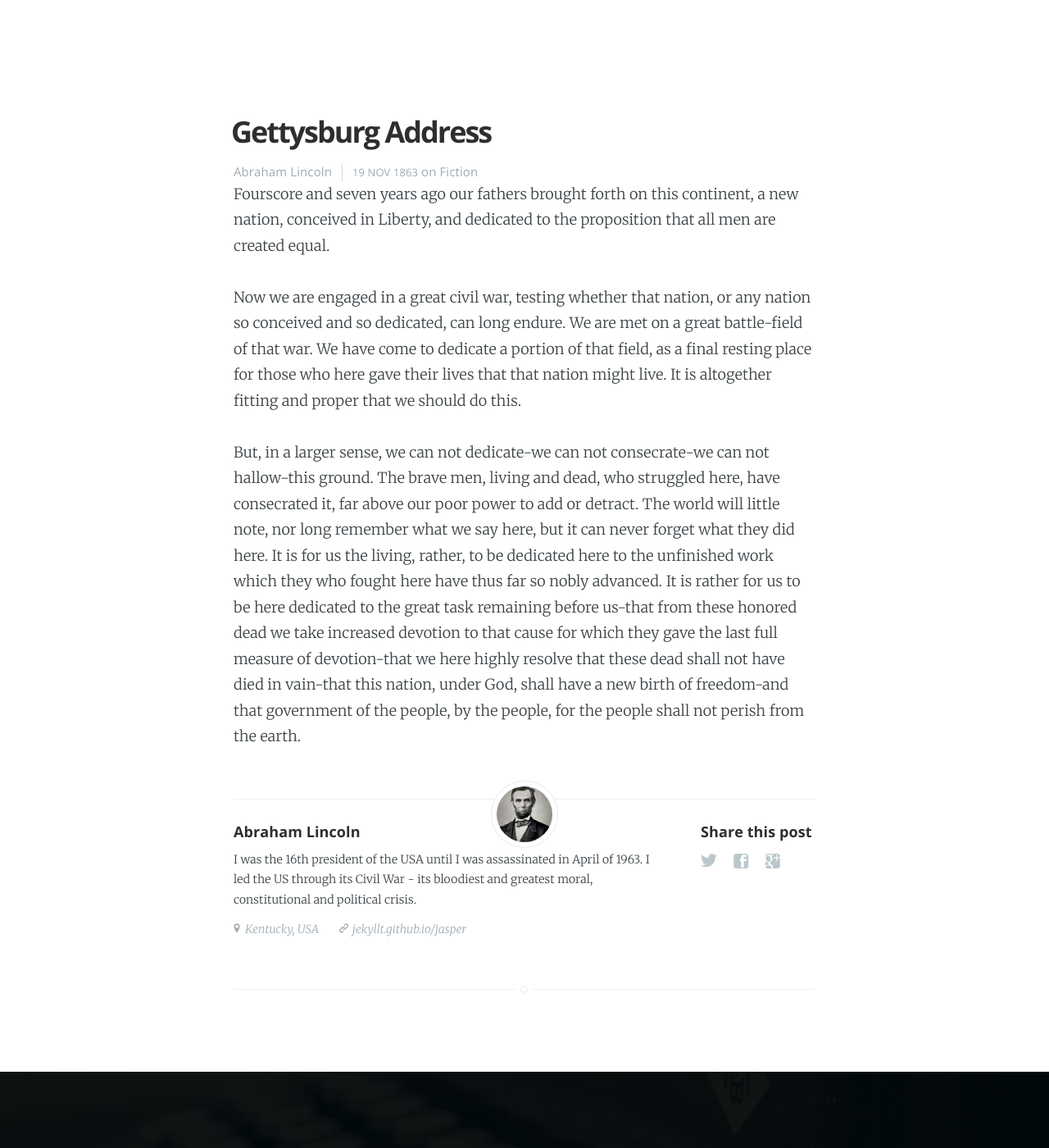
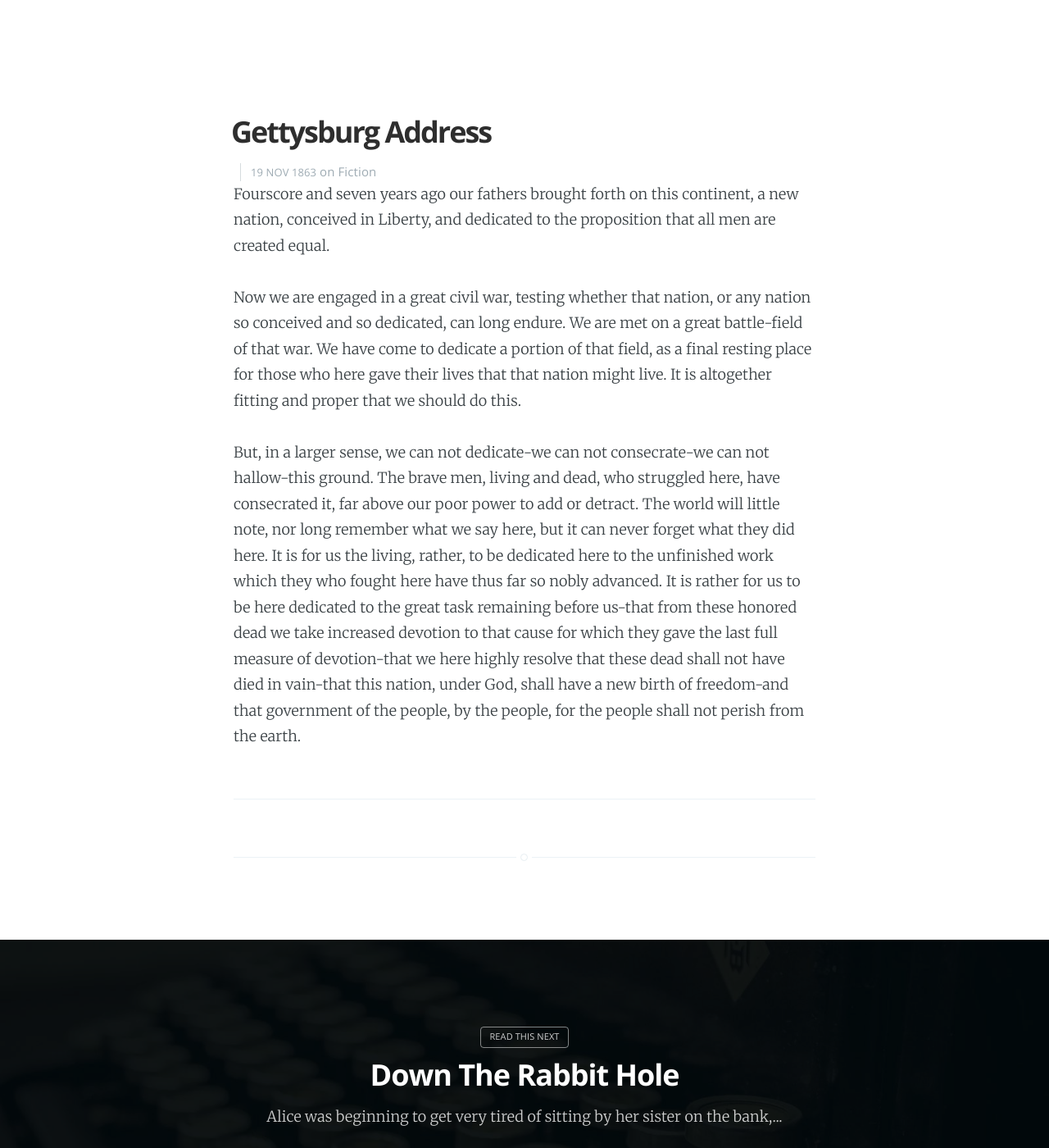
Before and after one commit to hilmania/hilmania.github.io, a Jekyll site: the page built from _posts/1863-11-19-gettysburg-address.md, in a window 1280 px wide and 1400 px high. Shown: the whole window at 82% size. Built offline with Jekyll 4.4.1, drawn with Linux system fonts in a browser that asks for light colours; nearby versions of some CDN libraries.

Commit message:
[update] config change baseUrl and authors

```diff
--- a/_config.yml
+++ b/_config.yml
@@ -14,7 +14,7 @@
 google_analytics: UA-69281367-1
 disqus: username
 # edit baseurl to simply '/' if using as your personal page (instead of a project page)
-baseurl: /jasper/
+baseurl: /
 
 # Permalinks
 permalink: /:title
--- a/_data/authors.yml
+++ b/_data/authors.yml
@@ -1,40 +1,8 @@
-casper:
-  username: casper
-  name: Casper McFadden
-  location: Maine, USA
-  url_full: http://jekyllt.github.io/jasper/
+hilmania:
+  username: hilmania
+  name: Hilman Ibnu A.
+  location: Bandung, JB, ID
+  url_full: http://hilmania.github.io
   url: jekyllt.github.io/jasper
   bio: A paranormal expert and his daughter bunk in an abandoned house populated by 3 mischievous ghosts and a friendly one, Casper.
   assets: assets/images/casper.png
-lewis:
-  username: lewis
-  name: Lewis Carroll
-  location: Cheshire, England
-  url_full: http://jekyllt.github.io/jasper/
-  url: jekyllt.github.io/jasper
-  bio: My real name is Charles Lutwidge Dodgson, but people call me Lewis. I'm an English writer, mathematician, logician, Anglican deacon and photographer. People know me best for writing about Alice.
-  assets: assets/images/lewis.jpeg
-abraham:
-  username: abraham
-  name: Abraham Lincoln
-  location: Kentucky, USA
-  url_full: http://jekyllt.github.io/jasper/
-  url: jekyllt.github.io/jasper
-  bio: I was the 16th president of the USA until I was assassinated in April of 1963. I led the US through its Civil War - its bloodiest and greatest moral, constitutional and political crisis.
-  assets: assets/images/abraham.jpg
-edgar:
-  username: edgar
-  name: Edgar Rice Burroughs
-  location: Chicago, Illinois
-  url_full: http://jekyllt.github.io/jasper/
-  url: jekyllt.github.io/jasper
-  bio: I'm an American novelist, best known for my work writing about a brave jungle hero called Tarzan and his muse, Jane.
-  assets: assets/images/edgar.gif
-martin:
-  username: martin
-  name: Martin Luther King
-  location: Memphis, Tennessee
-  url_full: http://jekyllt.github.io/jasper/
-  url: jekyllt.github.io/jasper
-  bio: An American pastor, activist, humanitarian. People know me for leading the African-American Civil Rights movement using nonviolent civil disobedience.
-  assets: assets/images/martin.jpg
```
